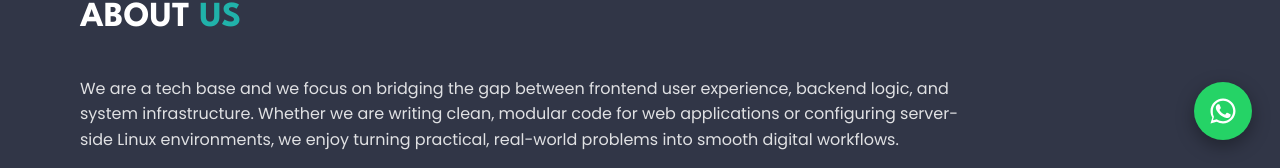
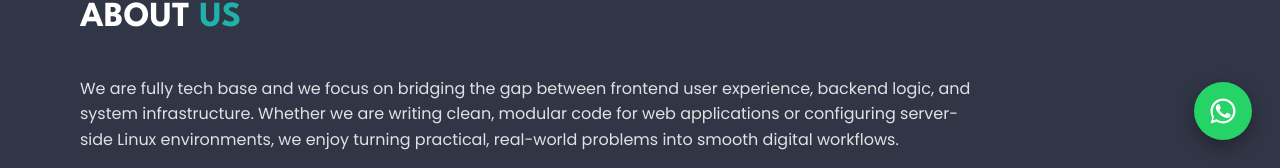
Before and after one commit to COURAGE-NARTEY/mYportfolio, a website: page index.html in a window 1280 px wide. Shown: the part 632-800 px from the top of the page. Drawn offline with Linux system fonts and the light colour scheme.

Commit message:
Editing the about page

```diff
--- a/index.html
+++ b/index.html
@@ -404,7 +404,7 @@
             <div class="Abt">
                 <h2>ABOUT <span style="color: lightseagreen;">US</span></h2>
                 <p>
-                    We are a tech base and we focus on bridging the gap between frontend user experience, backend
+                    We are fully tech base and we focus on bridging the gap between frontend user experience, backend
                     logic, and system infrastructure. Whether we are writing clean, modular code for web applications
                     or configuring server-side Linux environments, we enjoy turning practical, real-world problems
                     into smooth digital workflows.
```
